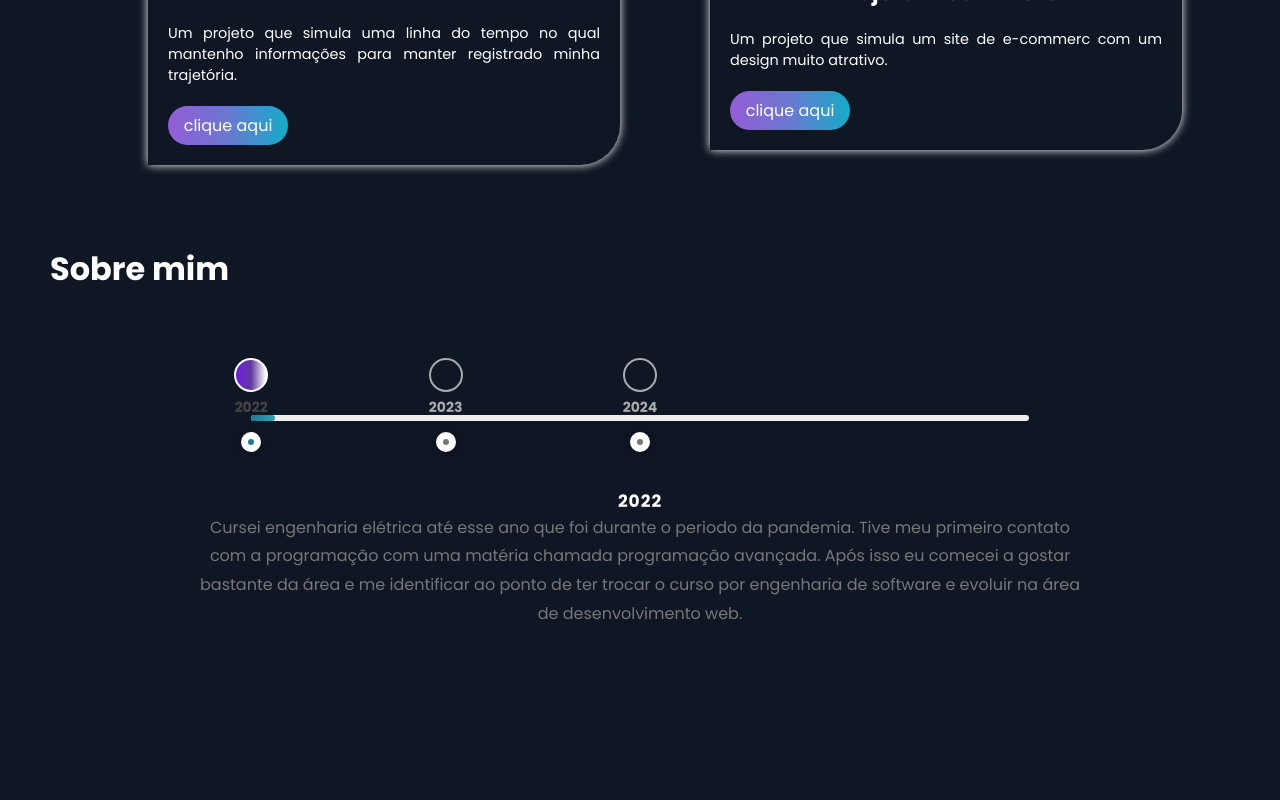
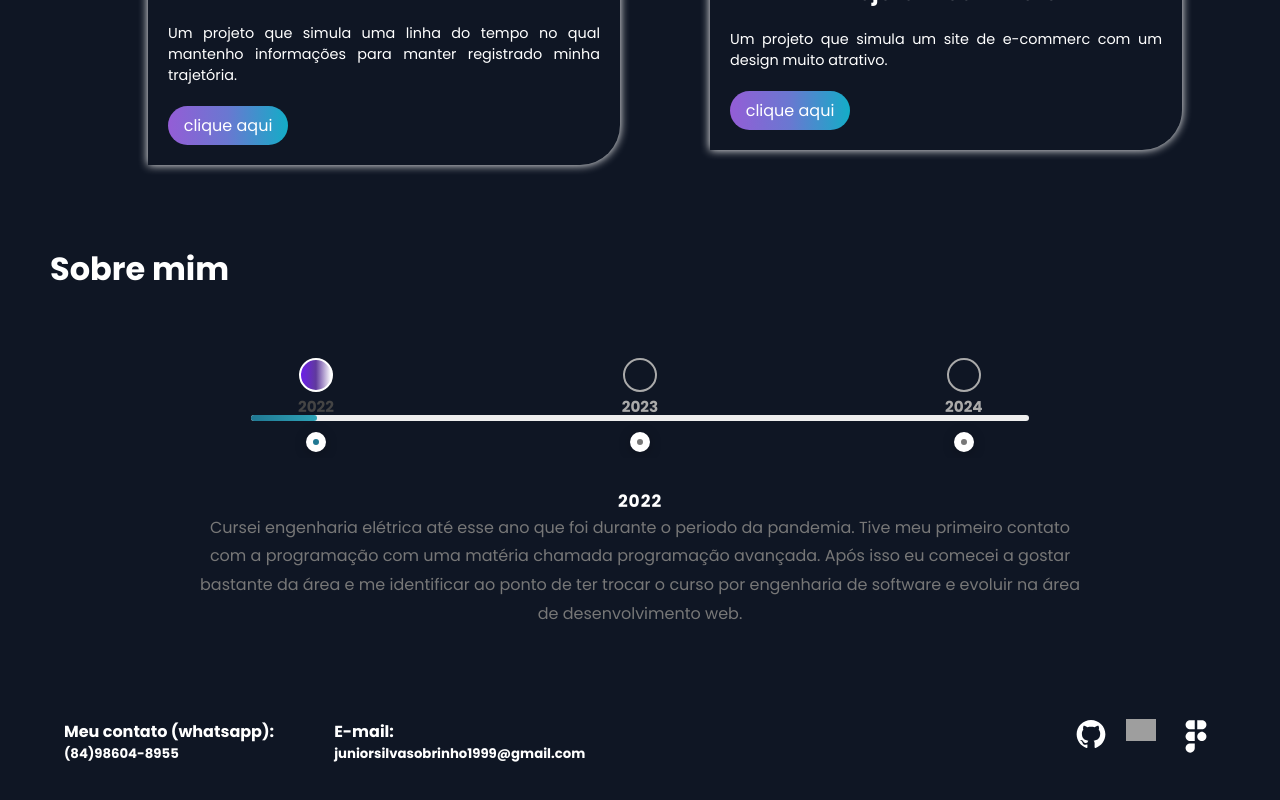
Before and after one commit to usrjair0/PortfolioD, a React (Vite) app: page / in a window 1280 px wide. Shown: the part 1406-2206 px from the top of the page. Before the commit the page ends 2065 px from the top, so only its background shows below. Built offline with nearby package versions, Linux system fonts and the light colour scheme; grey boxes are pictures that could not be loaded.

Commit message:
Added footer

```diff
--- a/src/App.jsx
+++ b/src/App.jsx
@@ -1,5 +1,6 @@
 import './App.scss'
 import AboutMe from './Views/AboutMe/AboutMe'
+import Footer from './Views/Footer/Footer'
 import Navbar from './Views/Navbar/Navbar'
 import Presentation from './Views/Presentation/Presentation'
 import ProjectSec from './Views/ProjectSec/ProjectSec'
@@ -11,6 +12,7 @@ function App() {
       <Presentation/>
       <ProjectSec />
       <AboutMe />
+      <Footer />
     </>
   )
 }
--- a/src/Views/AboutMe/AboutMe.jsx
+++ b/src/Views/AboutMe/AboutMe.jsx
@@ -2,7 +2,8 @@ import React, { useState } from 'react';
 import "./index.scss";
 
 const AboutMe = () => {
-    const [progressWidth, setProgressWidth] = useState('3%');
+
+    const [progressWidth, setProgressWidth] = useState("8.5%");
     const [activeYear, setActiveYear] = useState('ano2022');
 
     const handleStepClick = (width, year) => {
@@ -17,13 +18,13 @@ const AboutMe = () => {
             <div className="process-wrapper">
                 <div id="progress-bar-container">
                     <ul>
-                        <li className={`step step01 ${activeYear === 'ano2022' ? 'active' : ''}`} onClick={() => handleStepClick('3%', 'ano2022')}>
+                        <li className={`step step01 ${activeYear === 'ano2022' ? 'active' : ''}`} onClick={() => handleStepClick('8.5%', 'ano2022')}>
                             <div className="step-inner">2022</div>
                         </li>
-                        <li className={`step step02 ${activeYear === 'ano2023' ? 'active' : ''}`} onClick={() => handleStepClick('25%', 'ano2023')}>
+                        <li className={`step step02 ${activeYear === 'ano2023' ? 'active' : ''}`} onClick={() => handleStepClick('50%', 'ano2023')}>
                             <div className="step-inner">2023</div>
                         </li>
-                        <li className={`step step03 ${activeYear === 'ano2024' ? 'active' : ''}`} onClick={() => handleStepClick('50%', 'ano2024')}>
+                        <li className={`step step03 ${activeYear === 'ano2024' ? 'active' : ''}`} onClick={() => handleStepClick('92%', 'ano2024')}>
                             <div className="step-inner">2024</div>
                         </li>
                     </ul>
--- a/src/Views/AboutMe/index.scss
+++ b/src/Views/AboutMe/index.scss
@@ -37,7 +37,7 @@
 #progress-bar-container li {
 	list-style:none;
 	float:left;
-	width:20%;
+	width:33.33%;
 	text-align:center;
 	color:#aaa;
 	text-transform:uppercase;
@@ -54,7 +54,7 @@
 	position:absolute;
 	width:100%;
 	bottom:0;
-    font-size: 14px;
+    font-size: 0.95rem;
 }
 
 #progress-bar-container li.active, #progress-bar-container li:hover {
@@ -99,7 +99,7 @@
 
 #progress-bar-container #line-progress {
 	content:" ";
-	width:3%;
+	width:8.5%;
 	height:100%;
 	background: #207893;
 	background: linear-gradient(to right, #207893 0%,#2ea3b7 100%);
--- /dev/null
+++ b/src/Views/Footer/Footer.jsx
@@ -0,0 +1,37 @@
+import React from 'react';
+import "./index.scss";
+import github from '../../assets/github.svg';
+import linkedin from '../../assets/linkedin.svg';
+import imagem from '../../assets/imagem.svg';
+
+const Footer = () => {
+  return (
+    <footer className='footer'>
+        <div className='footer__Content'>
+            <div className='footer__Itens'>
+                <div className="footer__Contacts">
+                    <div className='footer__PhoneNumber'>
+                        <h4>Meu contato (whatsapp):</h4>
+                        <h5>(84)98604-8955</h5>
+                    </div>
+
+                    <div className='footer__Mail'>
+                        <h4>E-mail:</h4>
+                        <h5>juniorsilvasobrinho1999@gmail.com</h5>
+                    </div>
+                </div>
+
+                <div className="footer__Links">
+                    <div className='footer__Links'>
+                        <a href="https://github.com/usrjair0" target='_blank'><img src={github} alt="github" width={'30px'}/></a>
+                        <a href="https://www.linkedin.com/in/jairosilva1a/" target='_blank'><img src={linkedin} alt="linkedin" width={'30px'}/></a>
+                        <img src={imagem} alt="imagemError" width={'40px'}/>
+                    </div>
+                </div>
+            </div>
+        </div>
+    </footer>
+  )
+}
+
+export default Footer
--- /dev/null
+++ b/src/Views/Footer/index.scss
@@ -0,0 +1,35 @@
+.footer{
+    color: #FFFFFF;
+    &__Content{
+
+        width: 90%;
+        margin: 60px auto 40px auto;
+    }
+    &__Itens{
+        display: flex;
+        flex-direction: row;
+        justify-content: space-between;
+    }
+    &__Contacts{
+        display: flex;
+        flex-direction: row;
+        column-gap: 60px;
+    }
+    &__PhoneNumber{
+        display: flex;
+        flex-direction: column;
+    }
+    &__Mail{
+        display: flex;
+        flex-direction: column;
+    }
+    &__Links{
+        display: flex;
+        flex-direction: row;
+        column-gap: 20px;
+        align-self: baseline;
+        >img{
+            margin-top: -3px;
+        }
+    }
+}
```
Also changed, not shown: src/assets/imagem.svg (added).
